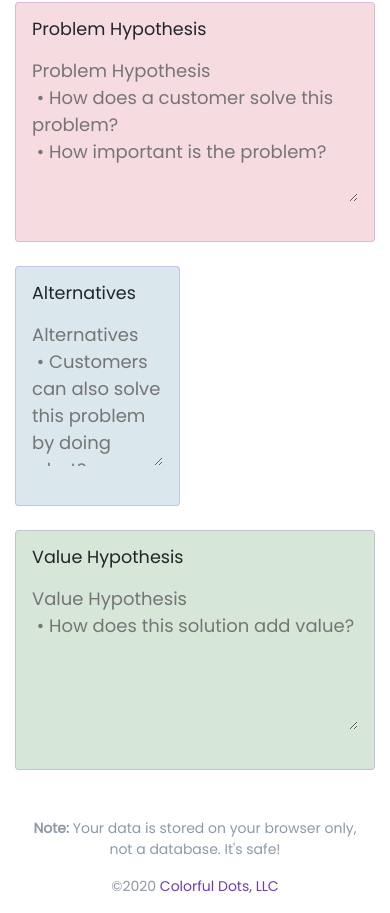
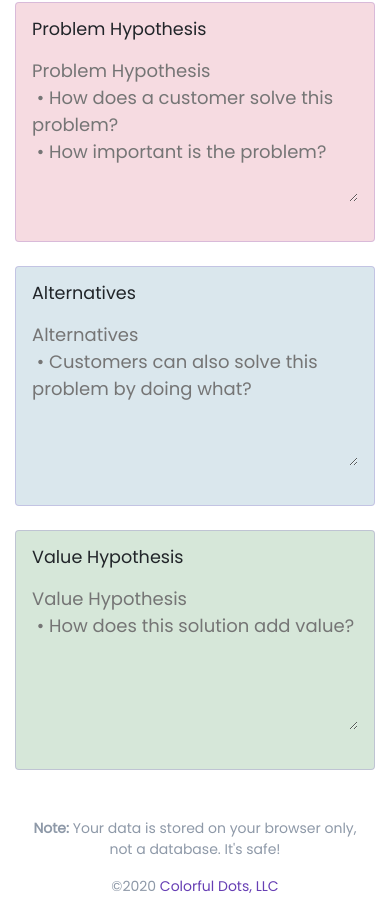
Before and after one commit to ColorfulDots/product-discovery-tool, a website: page index.html in a window 390 px wide. Shown: the part 1024-1937 px from the top of the page. Drawn offline with nearby package versions, Linux system fonts and the light colour scheme; a script that the page names is missing.

Commit message:
Fixing grid layout

```diff
--- a/index.html
+++ b/index.html
@@ -124,7 +124,7 @@
               </div>
             </div>
           </div>
-          <div class="col-6 mb-4">
+          <div class="col-xs-12 col-md-6 col-lg-6 mb-4">
             <div class="card" style="background: #dae7ed;">
               <div class="card-body">
                 <h5 class="card-title">Alternatives</h5>
```
